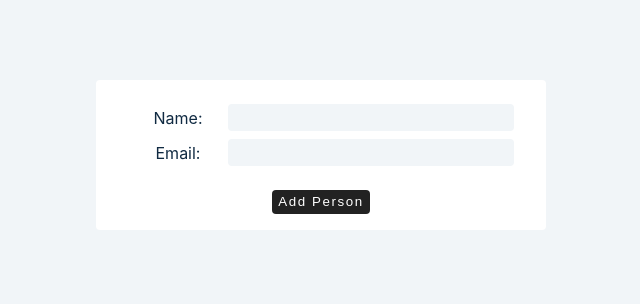
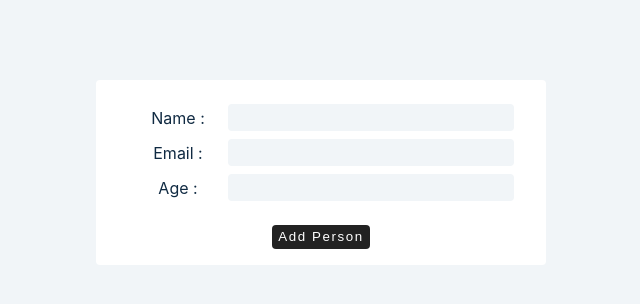
Before and after one commit to RedBloodCell1/learn-react, a React (Create React App) app in the folder react-advanced-2020/: page / in a window 1280 px wide. Shown: the top 304 px of the page, without its empty margins (319-959 px from the left). Built offline with nearby package versions, Linux system fonts and the light colour scheme.

Commit message:
multiple forms

```diff
--- a/react-advanced-2020/src/App.js
+++ b/react-advanced-2020/src/App.js
@@ -11,12 +11,13 @@ import React from "react";
 // import Setup9 from "./tutorial/3-conditional-rendering/setup/1-multiple-returns";
 // import Setup10 from "./tutorial/3-conditional-rendering/setup/2-short-circuit";
 // import Setup11 from "./tutorial/3-conditional-rendering/setup/3-show-hide";
-import Setup12 from "./tutorial/4-forms/setup/1-controlled-inputs";
+// import Setup12 from "./tutorial/4-forms/setup/1-controlled-inputs";
+import Setup13 from "./tutorial/4-forms/setup/2-multiple-inputs";
 
 function App() {
   return (
     <div className="container">
-      <Setup12 />
+      <Setup13 />
     </div>
   );
 }
--- a/react-advanced-2020/src/tutorial/4-forms/setup/2-multiple-inputs.js
+++ b/react-advanced-2020/src/tutorial/4-forms/setup/2-multiple-inputs.js
@@ -1,4 +1,4 @@
-import React, { useState } from 'react';
+import React, { useState } from "react";
 // JS
 // const input = document.getElementById('myText');
 // const inputValue = input.value
@@ -7,56 +7,71 @@ import React, { useState } from 'react';
 // dynamic object keys
 
 const ControlledInputs = () => {
-  const [firstName, setFirstName] = useState('');
-  const [email, setEmail] = useState('');
+  // const [firstName, setFirstName] = useState("");
+  // const [email, setEmail] = useState("");
+  // const [age, setAge] = useState("");
   const [people, setPeople] = useState([]);
+
+  const [person, setPerson] = useState({ firstName: "", email: "", age: "" });
+
+  const handleChange = (e) => {
+    const name = e.target.name;
+    const value = e.target.value;
+    setPerson({ ...person, [name]: value });
+  };
 
   const handleSubmit = (e) => {
     e.preventDefault();
-    if (firstName && email) {
-      const person = { id: new Date().getTime().toString(), firstName, email };
-      console.log(person);
-      setPeople((people) => {
-        return [...people, person];
-      });
-      setFirstName('');
-      setEmail('');
-    } else {
-      console.log('empty values');
+    if (person.firstName && person.email && person.age) {
+      const newPerson = { ...person, id: new Date().getTime().toString() };
+      setPeople([...people, newPerson]);
+      setPerson({ firstName: "", email: "", age: "" });
     }
   };
+
   return (
     <>
       <article>
-        <form className='form' onSubmit={handleSubmit}>
-          <div className='form-control'>
-            <label htmlFor='firstName'>Name : </label>
+        <form className="form" onSubmit={handleSubmit}>
+          <div className="form-control">
+            <label htmlFor="firstName">Name : </label>
             <input
-              type='text'
-              id='firstName'
-              name='firstName'
-              value={firstName}
-              onChange={(e) => setFirstName(e.target.value)}
+              type="text"
+              id="firstName"
+              name="firstName"
+              value={person.firstName}
+              onChange={handleChange}
             />
           </div>
-          <div className='form-control'>
-            <label htmlFor='email'>Email : </label>
+          <div className="form-control">
+            <label htmlFor="email">Email : </label>
             <input
-              type='email'
-              id='email'
-              name='email'
-              value={email}
-              onChange={(e) => setEmail(e.target.value)}
+              type="email"
+              id="email"
+              name="email"
+              value={person.email}
+              onChange={handleChange}
             />
           </div>
-          <button type='submit'>add person</button>
+          <div className="form-control">
+            <label htmlFor="age">Age : </label>
+            <input
+              type="number"
+              id="age"
+              name="age"
+              value={person.age}
+              onChange={handleChange}
+            />
+          </div>
+          <button type="submit">add person</button>
         </form>
         {people.map((person, index) => {
-          const { id, firstName, email } = person;
+          const { id, firstName, email, age } = person;
           return (
-            <div className='item' key={id}>
+            <div className="item" key={id}>
               <h4>{firstName}</h4>
               <p>{email}</p>
+              <p>{age}</p>
             </div>
           );
         })}
```
Also changed, not shown: react-advanced-2020/src/tutorial/4-forms/final/2-multiple-inputs.js (+21 -21 lines), 1 other file (tests, documents, lock files or other folders).
